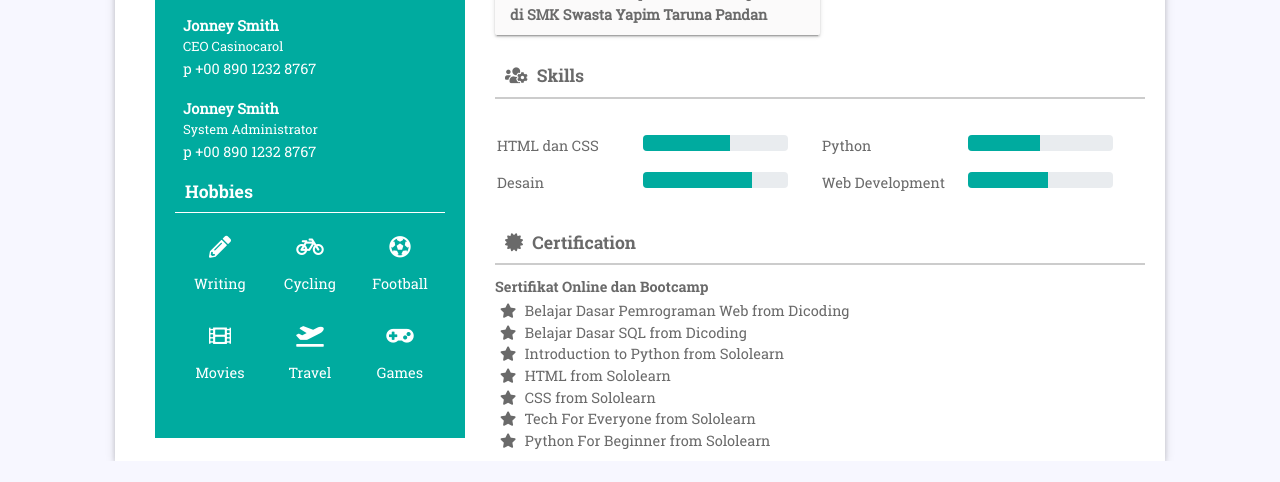
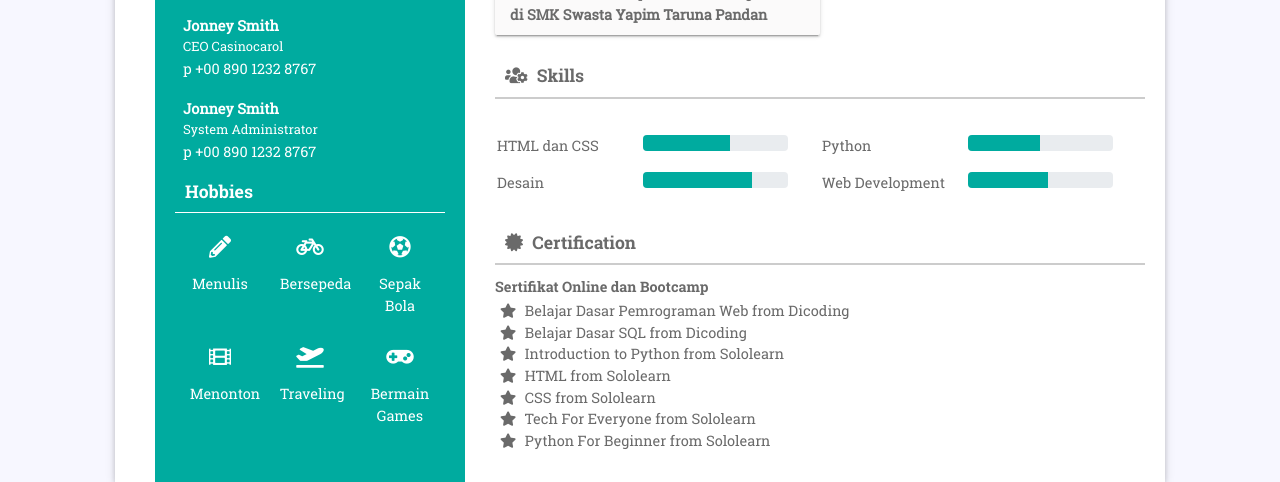
Before and after one commit to youngIcom/my-cv, a website: page index.html in a window 1280 px wide. Shown: the part 801-1283 px from the top of the page. Before the commit the page ends 1262 px from the top, so only its background shows below. Drawn offline with Linux system fonts and the light colour scheme.

Commit message:
mengganti hobbies

```diff
--- a/index.html
+++ b/index.html
@@ -71,12 +71,12 @@
                         </div>
                         <h4 class="ltitle">Hobbies</h4>
                         <ul class="hoby row no-margin">
-                            <li><i class="fas fa-pencil-alt"></i> <br> Writing</li>
-                            <li><i class="fas fa-bicycle"></i> <br> Cycling</li>
-                            <li><i class="fas fa-futbol"></i> <br> Football</li>
-                            <li><i class="fas fa-film"></i><br> Movies</li>
-                            <li><i class="fas fa-plane-departure"></i> <br>Travel</li>
-                            <li><i class="fas fa-gamepad"></i> <br> Games</li>
+                            <li><i class="fas fa-pencil-alt"></i> <br> Menulis</li>
+                            <li><i class="fas fa-bicycle"></i> <br> Bersepeda</li>
+                            <li><i class="fas fa-futbol"></i> <br> Sepak Bola</li>
+                            <li><i class="fas fa-film"></i><br> Menonton</li>
+                            <li><i class="fas fa-plane-departure"></i> <br>Traveling</li>
+                            <li><i class="fas fa-gamepad"></i> <br> Bermain Games</li>
                         </ul>
                     </div>
                 </div>
```
